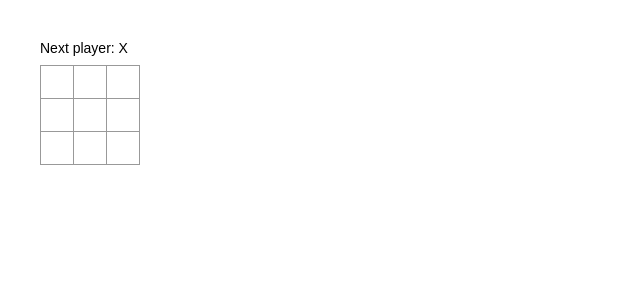
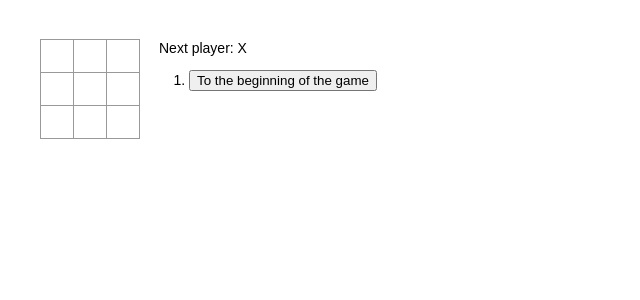
Before and after one commit to RamiliaNigmatullina/react-project, a Next.js app: page /game in a window 1280 px wide. Shown: the top 300 px of the page, without its empty margins (0-640 px from the left). Built offline with nearby package versions, Linux system fonts and the light colour scheme.

Commit message:
add history

```diff
--- a/components/Board/index.jsx
+++ b/components/Board/index.jsx
@@ -3,48 +3,18 @@
 import styles from './Board.module.css';
 
 class Board extends React.Component {
-  constructor(props) {
-    super(props);
-    this.state = {
-      squares: Array(9).fill(null),
-      xIsNext: true,
-    };
-  }
-
-  handleClick(i) {
-    // .slice() — создает копию массива (иммутабельность)
-    const squares = this.state.squares.slice();
-    if (calculateWinner(squares) || squares[i]) {
-      return;
-    }
-    squares[i] = this.state.xIsNext ? 'X' : 'O';
-    this.setState({
-      squares: squares,
-      xIsNext: !this.state.xIsNext,
-    });
-  }
-
   renderSquare(i) {
     return (
       <Square
-        value={this.state.squares[i]}
-        onClick={() => this.handleClick(i)}
+        value={this.props.squares[i]}
+        onClick={() => this.props.onClick(i)}
       />
     );
   }
 
   render() {
-    const winner = calculateWinner(this.state.squares);
-    let status;
-    if (winner) {
-      status = winner + ' won!';
-    } else {
-      status = 'Next player: ' + (this.state.xIsNext ? 'X' : 'O');
-    }
-
     return (
       <div>
-        <div className={styles.status}>{status}</div>
         <div className={styles.boardRow}>
           {this.renderSquare(0)}
           {this.renderSquare(1)}
@@ -65,24 +35,4 @@
   }
 }
 
-function calculateWinner(squares) {
-  const lines = [
-    [0, 1, 2],
-    [3, 4, 5],
-    [6, 7, 8],
-    [0, 3, 6],
-    [1, 4, 7],
-    [2, 5, 8],
-    [0, 4, 8],
-    [2, 4, 6],
-  ];
-  for (let i = 0; i < lines.length; i++) {
-    const [a, b, c] = lines[i];
-    if (squares[a] && squares[a] === squares[b] && squares[a] === squares[c]) {
-      return squares[a];
-    }
-  }
-  return null;
-}
-
 export default Board;
--- a/pages/game.js
+++ b/pages/game.js
@@ -3,19 +3,98 @@
 import styles from '../styles/Game.module.css';
 
 class Game extends React.Component {
+  constructor(props) {
+    super(props);
+    this.state = {
+      history: [{
+        squares: Array(9).fill(null)
+      }],
+      stepNumber: 0,
+      xIsNext: true,
+    };
+  }
+
+  handleClick(i) {
+    const history = this.state.history.slice(0, this.state.stepNumber + 1);
+    const current = history[history.length - 1];
+    // .slice() — создает копию массива (иммутабельность)
+    const squares = current.squares.slice();
+    if (calculateWinner(squares) || squares[i]) {
+      return;
+    }
+    squares[i] = this.state.xIsNext ? 'X' : 'O';
+    this.setState({
+      history: history.concat([{
+        squares: squares,
+      }]),
+      stepNumber: history.length,
+      xIsNext: !this.state.xIsNext,
+    });
+  }
+
+  jumpTo(step) {
+    this.setState({
+      stepNumber: step,
+      xIsNext: (step % 2) === 0,
+    });
+  }
+
   render() {
+    const history = this.state.history;
+    const current = history[this.state.stepNumber];
+    const winner = calculateWinner(current.squares);
+
+    const moves = history.map((step, move) => {
+      const desc = move ?
+        'Go to move #' + move :
+        'To the beginning of the game';
+      return (
+        <li key={move}>
+          <button onClick={() => this.jumpTo(move)}>{desc}</button>
+        </li>
+      )
+    });
+    let status;
+    if (winner) {
+      status = winner + ' Won!';
+    } else {
+      status = 'Next player: ' + (this.state.xIsNext ? 'X' : 'O');
+    }
     return (
       <div className={styles.game}>
         <div className="gameBoard">
-          <Board />
+          <Board
+            squares={current.squares}
+            onClick={(i) => this.handleClick(i)}
+          />
         </div>
-        <div className="gameInfo">
-          <div>{/* status */ }</div>
-          <div>{/* TODO */ }</div>
+        <div className={styles.gameInfo}>
+          <div>{status}</div>
+          <ol>{moves}</ol>
         </div>
       </div>
     );
   }
 }
 
+function calculateWinner(squares) {
+  const lines = [
+    [0, 1, 2],
+    [3, 4, 5],
+    [6, 7, 8],
+    [0, 3, 6],
+    [1, 4, 7],
+    [2, 5, 8],
+    [0, 4, 8],
+    [2, 4, 6],
+  ];
+  for (let i = 0; i < lines.length; i++) {
+    const [a, b, c] = lines[i];
+    if (squares[a] && squares[a] === squares[b] && squares[a] === squares[c]) {
+      return squares[a];
+    }
+  }
+  return null;
+}
+
 export default Game;
--- a/theory&examples/mutable_immutable.js
+++ b/theory&examples/mutable_immutable.js
@@ -20,3 +20,5 @@
 
 // Обнаружение изменений в иммутабельных объектах намного проще.
 // Если неизменяемый объект, на который ссылается, отличается от предыдущего, то объект изменился.
+
+// push — мутабильный, concat – иммутабельных
--- a/theory&examples/theory.jsx
+++ b/theory&examples/theory.jsx
@@ -37,3 +37,9 @@
 // В React есть соглашение об именах —
 // on[Имя события] для пропсов, отвечающих за события, и
 // handle[Имя события] для методов обрабатывающих события.
+
+// key в списках нужен для того, чтобы React мог отличить каждый элемент списка от других элементов
+// key — это идентификатор для каждого компонента
+// key — это специальное зарезервированное свойство в React.
+// Хотя key выглядит как пропс, к нему нельзя обращаться через this.props.key.
+// React автоматически использует key для определения того, какой компонент должен обновиться. Компонент не может узнать о своём ключе.
```
